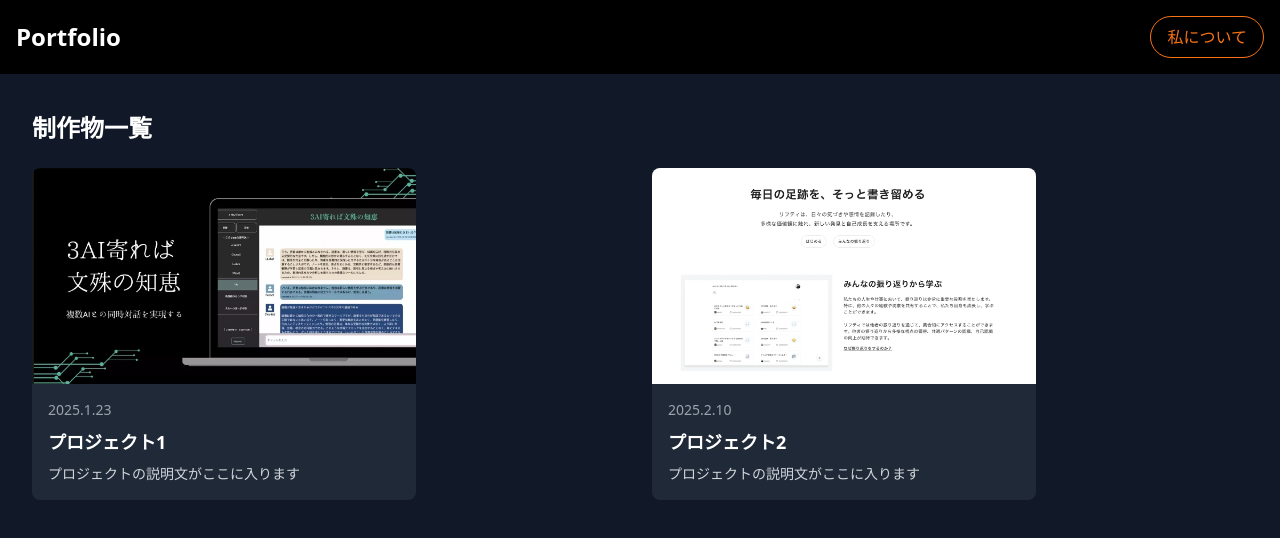
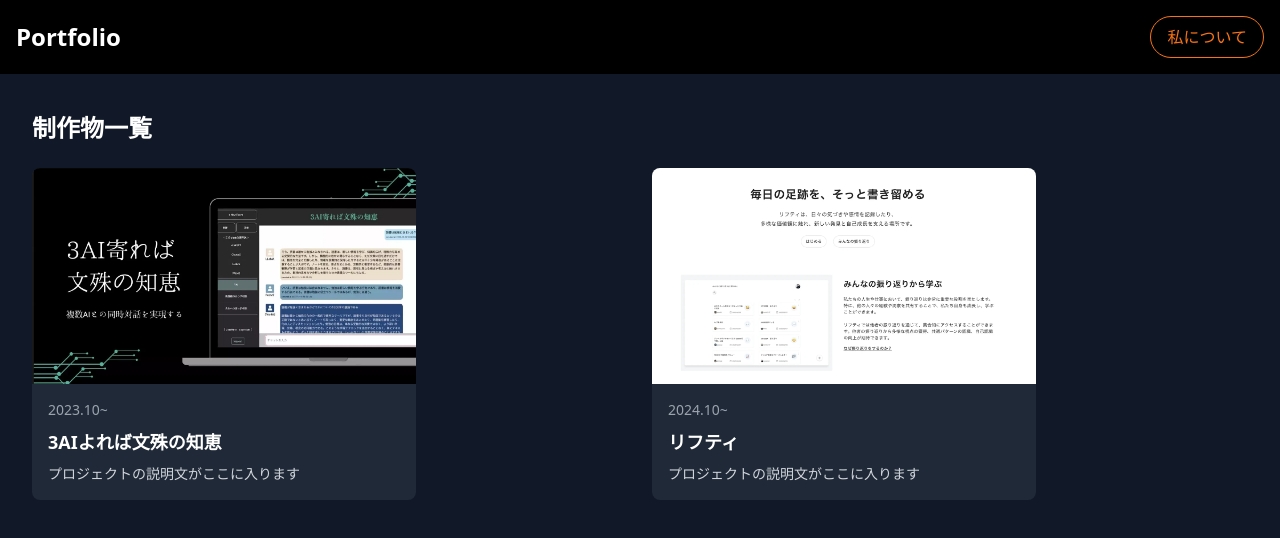
Before and after one commit to na2kera/portfolio, a Nuxt app: page / in a window 1280 px wide. Shown: the top 538 px of the page. Built offline with nearby package versions, Linux system fonts and the light colour scheme.

Commit message:
データ更新

```diff
--- a/data/projects.ts
+++ b/data/projects.ts
@@ -14,8 +14,8 @@ export interface Project {
 export const projects: Project[] = [
   {
     id: 1,
-    title: "プロジェクト1",
-    date: "2025.1.23",
+    title: "3AIよれば文殊の知恵",
+    date: "2023.10~",
     description: "プロジェクトの説明文がここに入ります",
     thumbnail: "/images/projects/3AI.webp",
     images: ["/images/projects/3AI.webp", "/images/projects/3AI-2.png"],
@@ -34,8 +34,8 @@ export const projects: Project[] = [
   },
   {
     id: 2,
-    title: "プロジェクト2",
-    date: "2025.2.10",
+    title: "リフティ",
+    date: "2024.10~",
     description: "プロジェクトの説明文がここに入ります",
     thumbnail: "/images/projects/refty.png",
     images: [
```
